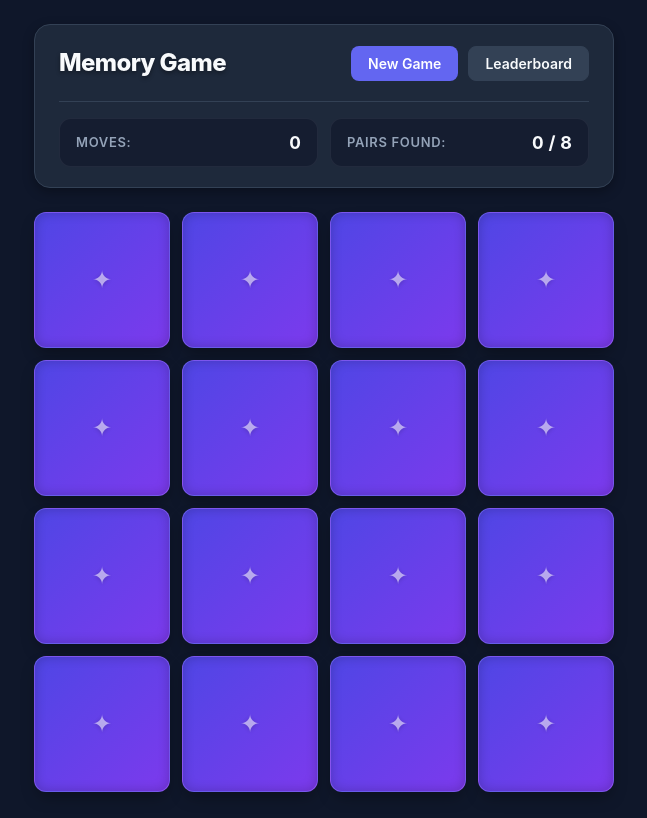
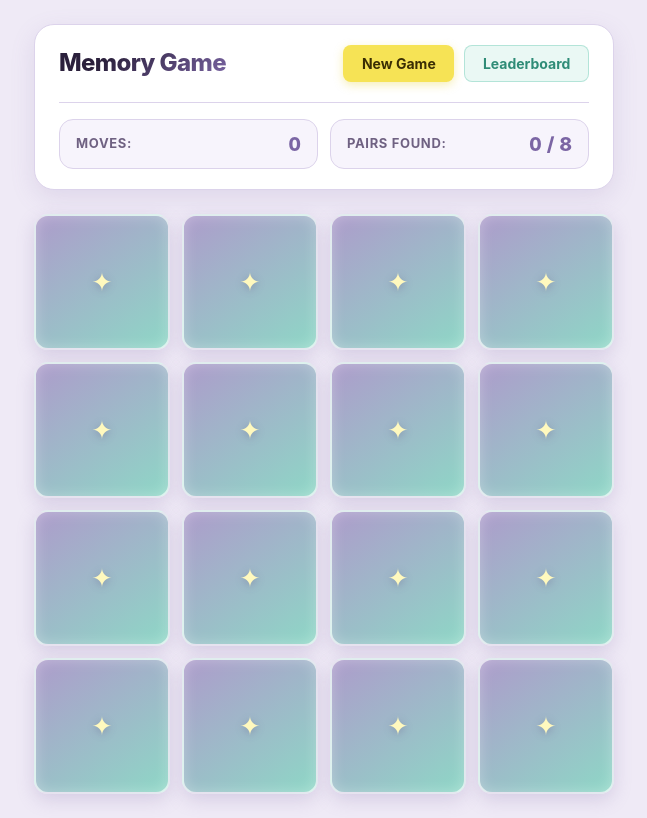
Before and after one commit to vicadin/memory-game, a website built with Vite: page index.html in a window 1280 px wide. Shown: the whole page, without its empty margins (316-963 px from the left). Built offline with nearby package versions, Linux system fonts and the light colour scheme.

Commit message:
style: update color palette more light

```diff
--- a/src/components/board/board.css
+++ b/src/components/board/board.css
@@ -22,7 +22,7 @@
 }
 
 .card:focus-visible .card-shirt {
-  box-shadow: 0 0 0 3px rgba(99, 102, 241, 0.6);
+  box-shadow: 0 0 0 3px var(--color-violet-glow);
 }
 
 .card-inner {
@@ -32,11 +32,12 @@
   border-radius: var(--radius-md);
   transform-style: preserve-3d;
   transition: transform var(--transition-flip);
-  box-shadow: var(--shadow-card);
+  box-shadow: 0 6px 18px rgba(135, 114, 173, 0.24);
 }
 
 .card:not(.flipped):not(.matched):hover .card-inner {
-  transform: translateY(-2px);
+  transform: translateY(-3px);
+  box-shadow: 0 12px 24px rgba(135, 114, 173, 0.32), 0 0 12px var(--color-violet-glow);
 }
 
 .card.flipped .card-inner,
@@ -61,26 +62,31 @@
 
 .card-shirt {
   background: var(--color-card-back);
-  border: 1px solid var(--color-card-border);
-  color: rgba(255, 255, 255, 0.7);
-  box-shadow: inset 0 0 12px rgba(0, 0, 0, 0.2);
+  border: 2px solid rgba(255, 255, 255, 0.7);
+  box-shadow: inset 0 0 14px rgba(255, 255, 255, 0.3);
 }
 
 .card-shirt-icon {
-  font-size: 1.5rem;
-  opacity: 0.8;
-  filter: drop-shadow(0 1px 2px rgba(0, 0, 0, 0.3));
+  font-size: 1.6rem;
+  color: #fff9be;
+  filter: drop-shadow(0 2px 4px rgba(80, 55, 110, 0.3));
+  transition: transform var(--transition-normal);
+}
+
+.card:not(.flipped):not(.matched):hover .card-shirt-icon {
+  transform: scale(1.15) rotate(15deg);
 }
 
 .card-face {
   background-color: var(--color-card-front);
   transform: rotateY(180deg);
-  border: 2px solid transparent;
+  border: 2px solid #e7e0f2;
 }
 
 .card.matched .card-face {
-  border-color: var(--color-success);
-  background-color: #f0fdf4;
+  border-color: var(--color-matched-border);
+  background-color: var(--color-matched-bg);
+  box-shadow: 0 0 14px var(--color-mint-glow);
 }
 
 .card-emoji {
--- a/src/components/header/header.css
+++ b/src/components/header/header.css
@@ -22,8 +22,9 @@
   font-size: 1.5rem;
   font-weight: 800;
   letter-spacing: -0.025em;
-  color: var(--color-text-main);
-  text-shadow: 0 2px 4px rgba(0, 0, 0, 0.4);
+  background: linear-gradient(135deg, #2b203c 30%, var(--color-violet-dark) 100%);
+  -webkit-background-clip: text;
+  -webkit-text-fill-color: transparent;
 }
 
 .header-actions {
@@ -38,12 +39,12 @@
   justify-content: center;
   font-family: inherit;
   font-size: 0.875rem;
-  font-weight: 600;
-  padding: 0.5rem 1rem;
+  font-weight: 700;
+  padding: 0.55rem 1.1rem;
   border-radius: var(--radius-sm);
   border: 1px solid transparent;
   cursor: pointer;
-  transition: background-color var(--transition-fast), transform var(--transition-fast), box-shadow var(--transition-fast);
+  transition: background-color var(--transition-fast), transform var(--transition-fast), box-shadow var(--transition-fast), border-color var(--transition-fast), color var(--transition-fast);
   outline: none;
   user-select: none;
 }
@@ -53,26 +54,31 @@
 }
 
 .btn:focus-visible {
-  box-shadow: 0 0 0 3px rgba(99, 102, 241, 0.4);
+  box-shadow: 0 0 0 3px var(--color-violet-glow);
 }
 
 .btn-primary {
-  background-color: var(--color-primary);
-  color: #ffffff;
+  background-color: var(--color-yellow);
+  color: var(--color-yellow-dark);
+  box-shadow: 0 3px 10px rgba(230, 205, 45, 0.35);
 }
 
 .btn-primary:hover {
-  background-color: var(--color-primary-hover);
+  background-color: var(--color-yellow-hover);
+  box-shadow: 0 4px 14px rgba(230, 205, 45, 0.5);
 }
 
 .btn-secondary {
-  background-color: var(--color-surface-hover);
-  color: var(--color-text-main);
-  border-color: var(--color-border);
+  background-color: rgba(114, 204, 183, 0.15);
+  color: var(--color-mint-dark);
+  border-color: rgba(114, 204, 183, 0.45);
 }
 
 .btn-secondary:hover {
-  background-color: #475569;
+  background-color: var(--color-mint);
+  color: #ffffff;
+  border-color: var(--color-mint);
+  box-shadow: 0 3px 10px var(--color-mint-glow);
 }
 
 .stats-panel {
@@ -87,25 +93,25 @@
   display: flex;
   align-items: center;
   justify-content: space-between;
-  background-color: rgba(15, 23, 42, 0.6);
-  border: 1px solid rgba(255, 255, 255, 0.06);
+  background-color: #f7f4fc;
+  border: 1px solid var(--color-border);
   border-radius: var(--radius-md);
   padding: 0.625rem 1rem;
 }
 
 .stat-label {
   font-size: 0.8125rem;
-  font-weight: 600;
+  font-weight: 700;
   text-transform: uppercase;
   letter-spacing: 0.05em;
   color: var(--color-text-muted);
 }
 
 .stat-value {
-  font-size: 1.125rem;
-  font-weight: 700;
+  font-size: 1.2rem;
+  font-weight: 800;
   font-variant-numeric: tabular-nums;
-  color: var(--color-text-main);
+  color: var(--color-violet-dark);
 }
 
 @media (max-width: 480px) {
--- a/src/components/leaderboard/leaderboard.css
+++ b/src/components/leaderboard/leaderboard.css
@@ -24,21 +24,25 @@
   text-transform: uppercase;
   font-size: 0.75rem;
   letter-spacing: 0.05em;
-  color: var(--color-text-muted);
+  color: var(--color-mint-dark);
 }
 
 .leaderboard-table tr:last-child td {
   border-bottom: none;
 }
 
+.leaderboard-table tbody tr:hover {
+  background-color: rgba(173, 156, 203, 0.08);
+}
+
 .leaderboard-rank {
-  font-weight: 700;
-  color: var(--color-primary);
+  font-weight: 800;
+  color: var(--color-violet-dark);
   width: 2.5rem;
 }
 
 .leaderboard-moves {
-  font-weight: 600;
+  font-weight: 700;
   color: var(--color-text-main);
   font-variant-numeric: tabular-nums;
 }
--- a/src/components/modal/modal.css
+++ b/src/components/modal/modal.css
@@ -7,9 +7,9 @@ body.modal-open {
   inset: 0;
   width: 100vw;
   height: 100vh;
-  background-color: rgba(0, 0, 0, 0.7);
-  backdrop-filter: blur(4px);
-  -webkit-backdrop-filter: blur(4px);
+  background-color: rgba(43, 32, 60, 0.45);
+  backdrop-filter: blur(8px);
+  -webkit-backdrop-filter: blur(8px);
   display: flex;
   align-items: center;
   justify-content: center;
@@ -32,7 +32,7 @@ body.modal-open {
   background-color: var(--color-surface);
   border: 1px solid var(--color-border);
   border-radius: var(--radius-lg);
-  box-shadow: 0 20px 25px -5px rgba(0, 0, 0, 0.5), 0 8px 10px -6px rgba(0, 0, 0, 0.5);
+  box-shadow: 0 24px 48px -12px rgba(100, 75, 140, 0.32);
   padding: 1.75rem 1.5rem;
   display: flex;
   flex-direction: column;
@@ -55,8 +55,10 @@ body.modal-open {
 .modal-title {
   font-size: 1.375rem;
   font-weight: 800;
-  color: var(--color-text-main);
   letter-spacing: -0.02em;
+  background: linear-gradient(135deg, #2b203c 30%, var(--color-violet-dark) 100%);
+  -webkit-background-clip: text;
+  -webkit-text-fill-color: transparent;
 }
 
 .modal-close-icon-btn {
@@ -68,11 +70,12 @@ body.modal-open {
   padding: 0.25rem;
   line-height: 1;
   border-radius: var(--radius-sm);
-  transition: color var(--transition-fast);
+  transition: color var(--transition-fast), transform var(--transition-fast);
 }
 
 .modal-close-icon-btn:hover {
-  color: var(--color-text-main);
+  color: var(--color-violet-dark);
+  transform: scale(1.1);
 }
 
 .modal-body {
@@ -90,9 +93,12 @@ body.modal-open {
 }
 
 .modal-highlight {
-  color: var(--color-primary);
-  font-weight: 700;
-  font-size: 1.125rem;
+  color: var(--color-violet-dark);
+  font-weight: 800;
+  font-size: 1.2rem;
+  background: rgba(173, 156, 203, 0.25);
+  padding: 0.1rem 0.5rem;
+  border-radius: var(--radius-sm);
 }
 
 .modal-actions {
--- a/src/styles/variables.css
+++ b/src/styles/variables.css
@@ -1,26 +1,48 @@
 :root {
-  --color-bg: #0f172a;
-  --color-surface: #1e293b;
-  --color-surface-hover: #334155;
-  --color-border: #334155;
-  --color-primary: #6366f1;
-  --color-primary-hover: #4f46e5;
-  --color-secondary: #0ea5e9;
-  --color-secondary-hover: #0284c7;
-  --color-text-main: #f8fafc;
-  --color-text-muted: #94a3b8;
-  --color-card-back: linear-gradient(135deg, #4f46e5 0%, #7c3aed 100%);
+  --color-bg: #efeaf6;
+  --color-surface: #ffffff;
+  --color-surface-hover: #f7f4fc;
+  --color-border: #dcd3eb;
+
+  --color-violet: #ad9ccb;
+  --color-violet-dark: #7b65a4;
+  --color-violet-hover: #9c89be;
+  --color-violet-glow: rgba(173, 156, 203, 0.45);
+
+  --color-mint: #72ccb7;
+  --color-mint-dark: #2f8c77;
+  --color-mint-hover: #5ec2ab;
+  --color-mint-glow: rgba(114, 204, 183, 0.4);
+
+  --color-yellow: #f6e355;
+  --color-yellow-dark: #3a2e04;
+  --color-yellow-hover: #ead53d;
+  --color-yellow-glow: rgba(246, 227, 85, 0.45);
+
+  --color-primary: var(--color-yellow);
+  --color-primary-hover: var(--color-yellow-hover);
+  --color-secondary: var(--color-mint);
+  --color-secondary-hover: var(--color-mint-hover);
+
+  --color-text-main: #2b203c;
+  --color-text-muted: #6f6182;
+
+  --color-card-back: linear-gradient(145deg, #ad9ccb 0%, #8ed7c6 100%);
   --color-card-front: #ffffff;
-  --color-card-border: rgba(255, 255, 255, 0.12);
-  --color-success: #10b981;
+  --color-card-border: rgba(255, 255, 255, 0.65);
+  --color-card-icon: #fdf5a6;
+
+  --color-success: #72ccb7;
+  --color-matched-bg: #f2fbf8;
+  --color-matched-border: #72ccb7;
 
   --font-family: -apple-system, BlinkMacSystemFont, "Segoe UI", Roboto, Helvetica, Arial, sans-serif, "Apple Color Emoji", "Segoe UI Emoji";
   --radius-sm: 8px;
-  --radius-md: 12px;
-  --radius-lg: 16px;
-  --shadow-sm: 0 2px 4px rgba(0, 0, 0, 0.2);
-  --shadow-md: 0 4px 12px rgba(0, 0, 0, 0.3);
-  --shadow-card: 0 8px 16px -4px rgba(0, 0, 0, 0.35);
+  --radius-md: 14px;
+  --radius-lg: 20px;
+  --shadow-sm: 0 2px 6px rgba(135, 114, 173, 0.12);
+  --shadow-md: 0 8px 24px rgba(135, 114, 173, 0.16);
+  --shadow-card: 0 8px 20px -4px rgba(135, 114, 173, 0.28);
   --transition-fast: 0.15s ease;
   --transition-normal: 0.3s ease;
   --transition-flip: 0.45s cubic-bezier(0.4, 0, 0.2, 1);
```
